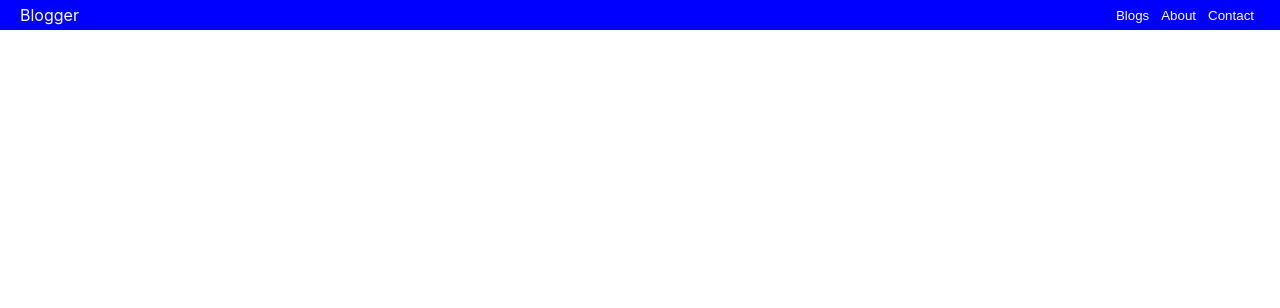
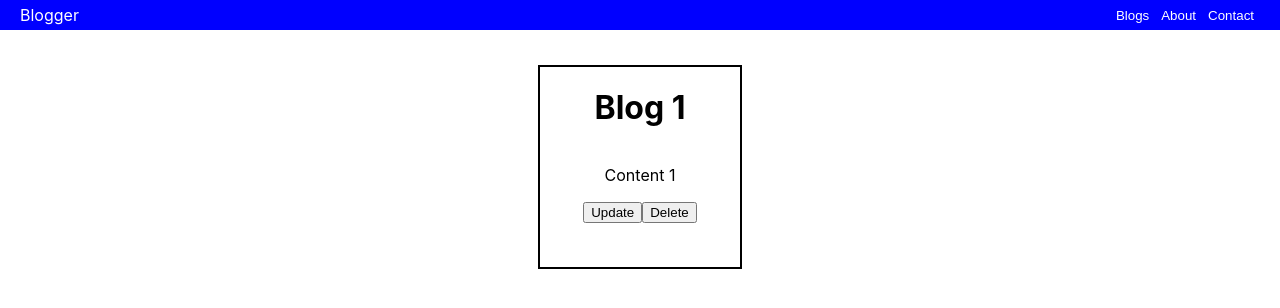
Before and after one commit to Doode1524/react-blogger-2, a React (Create React App) app: page /blogs/1 in a window 1280 px wide. Shown: the top 308 px of the page. Built offline with nearby package versions, Linux system fonts and the light colour scheme; data requests are answered from the project's data file.

Commit message:
read blogs and show blog

```diff
--- a/src/App.js
+++ b/src/App.js
@@ -5,6 +5,7 @@ import About from "./pages/about/About";
 import Contact from "./pages/contact/Contact";
 import Home from "./pages/home/Home";
 import { Routes, Route } from "react-router-dom";
+import ShowBlog from "./pages/blogs/ShowBlog";
 
 const App = () => {
   const headerTitle = "Blogger";
@@ -22,6 +23,7 @@ const App = () => {
         <Route path="/blogs" element={<Blogs />} />
         <Route path="/about" element={<About />} />
         <Route path="/contact" element={<Contact />} />
+        <Route path="/blogs/:id" element={<ShowBlog />} />
       </Routes>
     </div>
   );
--- a/src/pages/blogs/Blog.js
+++ b/src/pages/blogs/Blog.js
@@ -1,15 +1,17 @@
-import React from 'react'
-import './blogs-styles.css'
+import React from "react";
+import "./blogs-styles.css";
+import { useNavigate } from "react-router-dom";
 
-const Blog = ({data}) => {
+const Blog = ({ data }) => {
+  const navigate = useNavigate();
 
   return (
     <div className="blog-card">
-        <h1>{data.title}</h1>
-        <p>{data.content}</p>
-        <button>Read More</button>
+      <h1>{data.title}</h1>
+      <p>{data.content}</p>
+      <button onClick={() => navigate(`/blogs/${data.id}`)}>Read More</button>
     </div>
-  )
-}
+  );
+};
 
-export default Blog
+export default Blog;
--- /dev/null
+++ b/src/pages/blogs/ShowBlog.js
@@ -0,0 +1,33 @@
+import React, { useState, useEffect } from "react";
+import { useParams } from "react-router-dom";
+import "./blogs-styles.css";
+
+const ShowBlog = () => {
+  const [blog, setBlog] = useState(null);
+  const { id } = useParams();
+
+  const fetchBlog = () => {
+    fetch(`http://localhost:3000/blogs/${id}`)
+      .then((res) => res.json())
+      .then((data) => setBlog(data));
+  };
+
+  useEffect(() => {
+    fetchBlog();
+  }, []);
+
+  return (
+    <div className="single-blog-container">
+      <div className="blog-card">
+        <h1>{blog && blog.title}</h1>
+        <p>{blog && blog.content}</p>
+        <div>
+          <button>Update</button>
+          <button>Delete</button>
+        </div>
+      </div>
+    </div>
+  );
+};
+
+export default ShowBlog;
--- a/src/pages/blogs/blogs-styles.css
+++ b/src/pages/blogs/blogs-styles.css
@@ -5,6 +5,13 @@
   justify-content: center;
   margin: auto;
   flex-wrap: wrap;
+}
+
+.single-blog-container {
+  display: flex;
+  align-items: center;
+  justify-content: center;
+  margin-top: 30px;
 }
 
 .blog-card {
```
